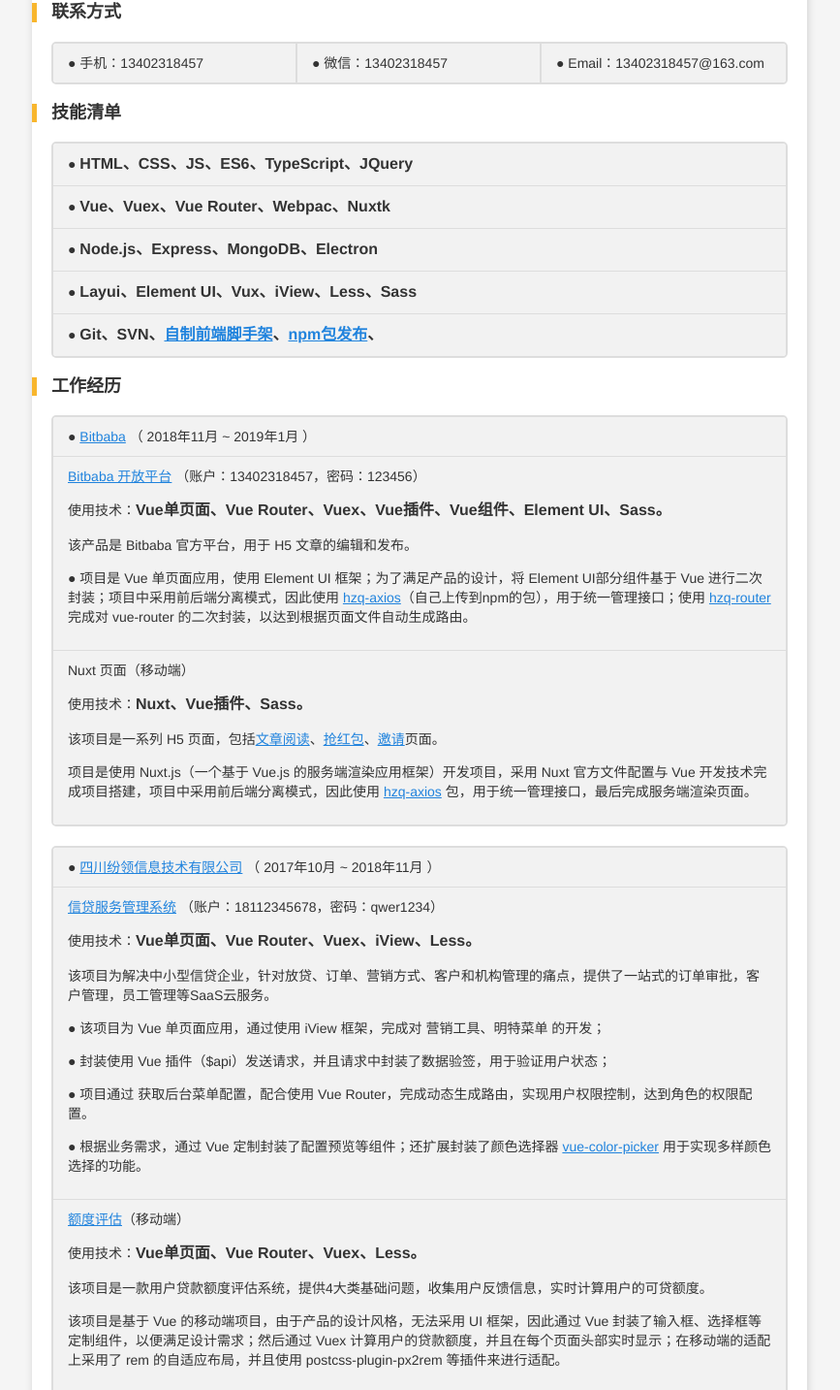
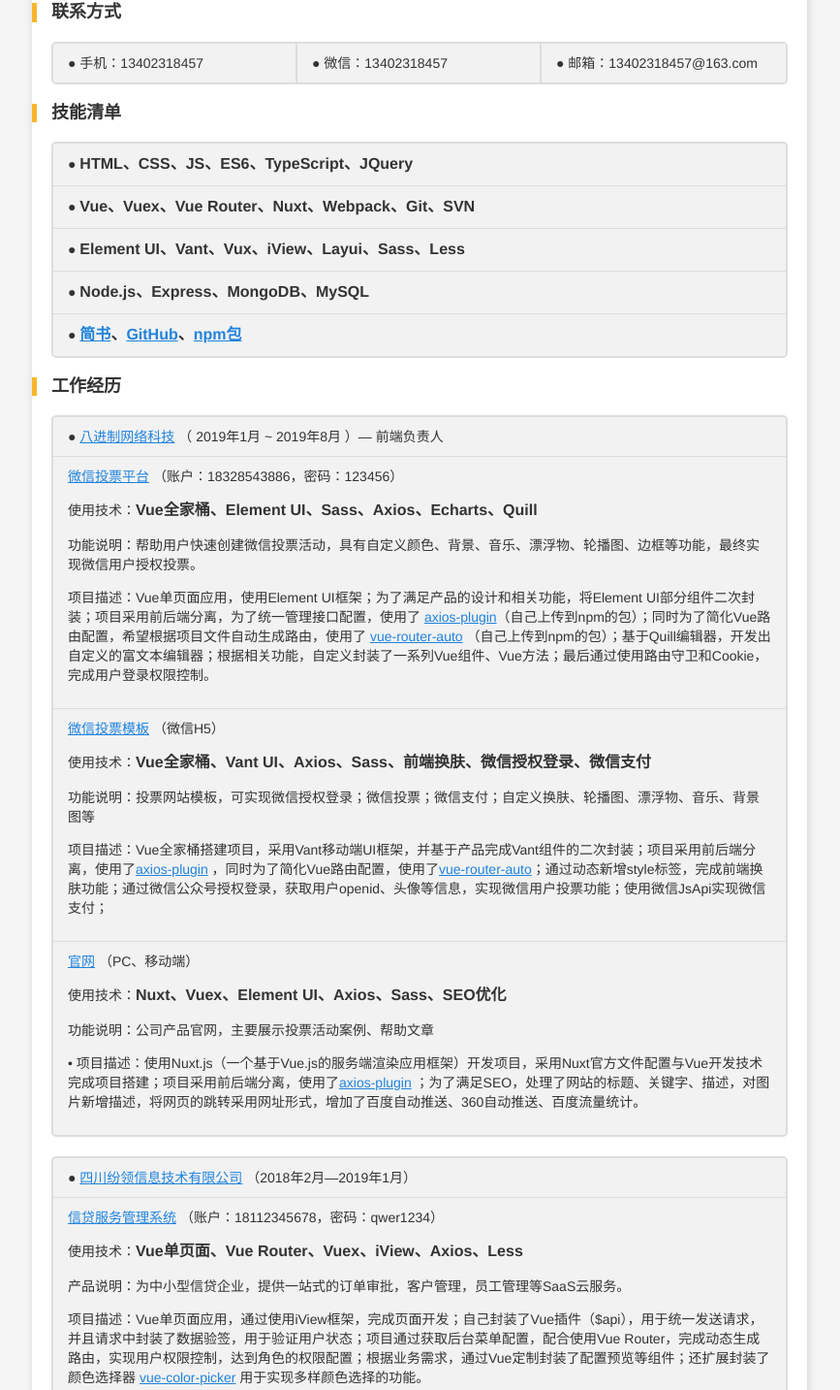
Before and after one commit to MrHzq/resume, a plain HTML site: page index.html in a window 1280 px wide. Shown: the part 235-1668 px from the top of the page at 97% size, without its empty margins (207-1074 px from the left). Drawn offline with Linux system fonts and the light colour scheme.

Commit message:
简历更新

```diff
--- a/index.html
+++ b/index.html
@@ -8,7 +8,7 @@
             content="width=device-width, initial-scale=1, maximum-scale=1, user-scalable=no"
         />
         <meta name="description" content="" />
-        <title>黄智强个人简历</title>
+        <title>前端-黄智强简历</title>
         <link rel="apple-touch-icon" href="apple-touch-icon.png" />
         <link
             href="https://cdn.bootcss.com/font-awesome/4.7.0/fonts/fontawesome-webfont.svg"
@@ -93,13 +93,13 @@
                     <div class="box bg-gray-lightest p-t-0 p-b-0">
                         <div class="row">
                             <div class="col-4 p-t-10 p-b-10">
-                                ● 黄智强 | 男 | 24岁
+                                ● 黄智强 | 男 | 25岁
                             </div>
                             <div class="col-4 p-t-10 p-b-10 border">
                                 ● 四川理工 | 计算机 | 本科
                             </div>
                             <div class="col-4 p-t-10 p-b-10 border">
-                                ● 应聘前端开发 | 2年工作经验
+                                ● 应聘前端开发 | 2年半经验
                             </div>
                         </div>
                     </div>
@@ -131,7 +131,7 @@
                                 ● 微信：13402318457
                             </div>
                             <div class="col-4 p-t-10 p-b-10 border">
-                                ● Email：13402318457@163.com
+                                ● 邮箱：13402318457@163.com
                             </div>
                         </div>
                     </div>
@@ -145,27 +145,31 @@
                         ● <b>HTML、CSS、JS、ES6、TypeScript、JQuery</b>
                     </div>
                     <div class="box bg-gray-lightest">
-                        ● <b>Vue、Vuex、Vue Router、Webpac、Nuxtk</b>
+                        ● <b>Vue、Vuex、Vue Router、Nuxt、Webpack、Git、SVN</b>
                     </div>
                     <div class="box bg-gray-lightest">
-                        ● <b>Node.js、Express、MongoDB、Electron</b>
+                        ● <b>Element UI、Vant、Vux、iView、Layui、Sass、Less</b>
                     </div>
                     <div class="box bg-gray-lightest">
-                        ● <b>Layui、Element UI、Vux、iView、Less、Sass</b>
+                        ● <b>Node.js、Express、MongoDB、MySQL</b>
                     </div>
                     <div class="box bg-gray-lightest">
                         ●
                         <b
-                            >Git、SVN、<a
-                                href="https://www.npmjs.com/package/hzq-cli"
+                            ><a
+                                href="https://www.jianshu.com/u/58c8ea51796e"
                                 target="_blank"
-                                >自制前端脚手架</a
+                                >简书</a
+                            >、<a
+                                href="https://github.com/MrHzq?tab=repositories"
+                                target="_blank"
+                                >GitHub</a
                             >、<a
                                 href="https://www.npmjs.com/~hzq"
                                 target="_blank"
-                                >npm包发布</a
-                            >、</b
-                        >
+                                >npm包</a
+                            >
+                        </b>
                     </div>
                 </div>
             </section>
@@ -179,76 +183,100 @@
                             class="m-t-0"
                             href="https://www.bitbaba.io/"
                             target="_blank"
-                            >Bitbaba</a
+                            >八进制网络科技</a
                         >
-                        （ 2018年11月 ~ 2019年1月 ）
+                        （ 2019年1月 ~ 2019年8月 ）— 前端负责人
                     </div>
                     <div class="box bg-gray-lightest">
                         <a
                             class="m-t-0"
-                            href="https://mp.beone.app/#/login"
+                            href="https://u.lppoll.com/login"
                             target="_blank"
-                            >Bitbaba 开放平台</a
+                            >微信投票平台</a
                         >
-                        （账户：13402318457，密码：123456）
+                        （账户：18328543886，密码：123456）
                         <p>
                             使用技术：<b
-                                >Vue单页面、Vue
-                                Router、Vuex、Vue插件、Vue组件、Element
-                                UI、Sass。</b
+                                >Vue全家桶、Element
+                                UI、Sass、Axios、Echarts、Quill</b
                             >
                         </p>
                         <p>
-                            该产品是 Bitbaba 官方平台，用于 H5
-                            文章的编辑和发布。
+                            功能说明：帮助用户快速创建微信投票活动，具有自定义颜色、背景、音乐、漂浮物、轮播图、边框等功能，最终实现微信用户授权投票。
                         </p>
                         <p>
-                            ● 项目是 Vue 单页面应用，使用 Element UI
-                            框架；为了满足产品的设计，将 Element UI部分组件基于
-                            Vue 进行二次封装；项目中采用前后端分离模式，因此使用
+                            项目描述：Vue单页面应用，使用Element
+                            UI框架；为了满足产品的设计和相关功能，将Element
+                            UI部分组件二次封装；项目采用前后端分离，为了统一管理接口配置，使用了
                             <a
-                                href="https://www.npmjs.com/package/hzq-axios"
+                                href="https://www.npmjs.com/package/axios-plugin"
                                 target="_blank"
-                                >hzq-axios</a
-                            >（自己上传到npm的包），用于统一管理接口；使用
+                                >axios-plugin</a
+                            >（自己上传到npm的包）；同时为了简化Vue路由配置，希望根据项目文件自动生成路由，使用了
                             <a
-                                href="https://www.npmjs.com/package/hzq-router"
+                                href="https://www.npmjs.com/package/vue-router-auto"
                                 target="_blank"
-                                >hzq-router</a
+                                >vue-router-auto</a
                             >
-                            完成对 vue-router
-                            的二次封装，以达到根据页面文件自动生成路由。
+                            （自己上传到npm的包）；基于Quill编辑器，开发出自定义的富文本编辑器；根据相关功能，自定义封装了一系列Vue组件、Vue方法；最后通过使用路由守卫和Cookie，完成用户登录权限控制。
                         </p>
                     </div>
                     <div class="box bg-gray-lightest">
-                        <p class="m-t-0">Nuxt 页面（移动端）</p>
-                        <p>使用技术：<b>Nuxt、Vue插件、Sass。</b></p>
+                        <a
+                            class="m-t-0"
+                            href="https://m807.wx.lpoll.net/act?act=1729&topic=1400&c=view"
+                            target="_blank"
+                            >微信投票模板</a
+                        >
+                        （微信H5）
                         <p>
-                            该项目是一系列 H5 页面，包括<a
-                                href="https://m.bitbaba.io/article/710"
-                                target="_blank"
-                                >文章阅读</a
-                            >、<a
-                                href="https://m.bitbaba.io/red-packet?code=1z9x755uefc0g"
-                                target="_blank"
-                                >抢红包</a
-                            >、<a
-                                href="https://m.bitbaba.io/invite?code=71hmva"
-                                target="_blank"
-                                >邀请</a
-                            >页面。
+                            使用技术：<b
+                                >Vue全家桶、Vant
+                                UI、Axios、Sass、前端换肤、微信授权登录、微信支付</b
+                            >
                         </p>
                         <p>
-                            项目是使用 Nuxt.js（一个基于 Vue.js
-                            的服务端渲染应用框架）开发项目，采用 Nuxt
-                            官方文件配置与 Vue
-                            开发技术完成项目搭建，项目中采用前后端分离模式，因此使用
+                            功能说明：投票网站模板，可实现微信授权登录；微信投票；微信支付；自定义换肤、轮播图、漂浮物、音乐、背景图等
+                        </p>
+                        <p>
+                            项目描述：Vue全家桶搭建项目，采用Vant移动端UI框架，并基于产品完成Vant组件的二次封装；项目采用前后端分离，使用了<a
+                                href="https://www.npmjs.com/package/axios-plugin"
+                                target="_blank"
+                                >axios-plugin</a
+                            >
+                            ，同时为了简化Vue路由配置，使用了<a
+                                href="https://www.npmjs.com/package/vue-router-auto"
+                                target="_blank"
+                                >vue-router-auto</a
+                            >；通过动态新增style标签，完成前端换肤功能；通过微信公众号授权登录，获取用户openid、头像等信息，实现微信用户投票功能；使用微信JsApi实现微信支付；
+                        </p>
+                    </div>
+                    <div class="box bg-gray-lightest">
+                        <p class="m-t-0">
                             <a
-                                href="https://www.npmjs.com/package/hzq-axios"
+                                class="m-t-0"
+                                href="https://www.lppoll.com/"
                                 target="_blank"
-                                >hzq-axios</a
+                                >官网</a
                             >
-                            包，用于统一管理接口，最后完成服务端渲染页面。
+                            （PC、移动端）
+                        </p>
+                        <p>
+                            使用技术：<b
+                                >Nuxt、Vuex、Element UI、Axios、Sass、SEO优化</b
+                            >
+                        </p>
+                        <p>
+                            功能说明：公司产品官网，主要展示投票活动案例、帮助文章
+                        </p>
+                        <p>
+                            •
+                            项目描述：使用Nuxt.js（一个基于Vue.js的服务端渲染应用框架）开发项目，采用Nuxt官方文件配置与Vue开发技术完成项目搭建；项目采用前后端分离，使用了<a
+                                href="https://www.npmjs.com/package/axios-plugin"
+                                target="_blank"
+                                >axios-plugin</a
+                            >
+                            ；为了满足SEO，处理了网站的标题、关键字、描述，对图片新增描述，将网页的跳转采用网址形式，增加了百度自动推送、360自动推送、百度流量统计。
                         </p>
                     </div>
                 </div>
@@ -261,7 +289,7 @@
                             target="_blank"
                             >四川纷领信息技术有限公司</a
                         >
-                        （ 2017年10月 ~ 2018年11月 ）
+                        （2018年2月—2019年1月）
                     </div>
                     <div class="box bg-gray-lightest">
                         <a
@@ -273,27 +301,16 @@
                         （账户：18112345678，密码：qwer1234）
                         <p>
                             使用技术：<b
-                                >Vue单页面、Vue Router、Vuex、iView、Less。</b
+                                >Vue单页面、Vue
+                                Router、Vuex、iView、Axios、Less</b
                             >
                         </p>
                         <p>
-                            该项目为解决中小型信贷企业，针对放贷、订单、营销方式、客户和机构管理的痛点，提供了一站式的订单审批，客户管理，员工管理等SaaS云服务。
+                            产品说明：为中小型信贷企业，提供一站式的订单审批，客户管理，员工管理等SaaS云服务。
                         </p>
                         <p>
-                            ● 该项目为 Vue 单页面应用，通过使用 iView
-                            框架，完成对 营销工具、明特菜单 的开发；
-                        </p>
-                        <p>
-                            ● 封装使用 Vue
-                            插件（$api）发送请求，并且请求中封装了数据验签，用于验证用户状态；
-                        </p>
-                        <p>
-                            ● 项目通过 获取后台菜单配置，配合使用 Vue
-                            Router，完成动态生成路由，实现用户权限控制，达到角色的权限配置。
-                        </p>
-                        <p>
-                            ● 根据业务需求，通过 Vue
-                            定制封装了配置预览等组件；还扩展封装了颜色选择器
+                            项目描述：Vue单页面应用，通过使用iView框架，完成页面开发；自己封装了Vue插件（$api），用于统一发送请求，并且请求中封装了数据验签，用于验证用户状态；项目通过获取后台菜单配置，配合使用Vue
+                            Router，完成动态生成路由，实现用户权限控制，达到角色的权限配置；根据业务需求，通过Vue定制封装了配置预览等组件；还扩展封装了颜色选择器
                             <a
                                 href="https://github.com/MrHzq/vue-color-picker"
                                 target="_blank"
@@ -310,20 +327,16 @@
                             >额度评估</a
                         >（移动端）
                         <p>
-                            使用技术：<b>Vue单页面、Vue Router、Vuex、Less。</b>
+                            使用技术：<b
+                                >Vue单页面、Vue Router、Vuex、Axios、Less</b
+                            >
                         </p>
                         <p>
-                            该项目是一款用户贷款额度评估系统，提供4大类基础问题，收集用户反馈信息，实时计算用户的可贷额度。
+                            产品说明：一款用户贷款额度评估系统，提供4大类基础问题，实时计算用户的可贷额度。
                         </p>
                         <p>
-                            该项目是基于 Vue
-                            的移动端项目，由于产品的设计风格，无法采用 UI
-                            框架，因此通过 Vue
-                            封装了输入框、选择框等定制组件，以便满足设计需求；然后通过
-                            Vuex
-                            计算用户的贷款额度，并且在每个页面头部实时显示；在移动端的适配上采用了
-                            rem 的自适应布局，并且使用 postcss-plugin-px2rem
-                            等插件来进行适配。
+                            项目描述：基于Vue的移动端项目，由于产品的设计风格，无法采用UI框架，因此通过Vue封装了输入框、选择框等定制组件，以便满足设计需求；然后通过Vuex计算用户的贷款额度，并且在每个页面头部实时累加显示；在移动端的适配上采用了rem的自适应布局，并且使用
+                            postcss-plugin-px2rem 等插件来进行适配。
                         </p>
                     </div>
                     <div class="box bg-gray-lightest">
@@ -335,16 +348,15 @@
                         >（移动端） （账户：18113133187，密码：qwer1234）
                         <p>
                             使用技术：<b
-                                >Vue单页面、Vue Router、Vuex、Vux、Less。</b
+                                >Vue单页面、Vue
+                                Router、Vuex、Vux、Axios、Less</b
                             >
                         </p>
                         <p>
-                            该项目是为代理、渠道等不同角色，量身打造的一款手机分期服务管理系统。它包含角色组织、渠道配置、订单流程、分期费率配置等功能，解决了用户多角色使用的问题。
+                            产品说明：为代理、渠道等不同角色，量身打造的一款手机分期服务管理系统。
                         </p>
                         <p>
-                            项目是基于 Vue 并且使用了移动端 VUX 作为 UI
-                            框架，考虑到移动端基于本项目的适配问题，对十多个组件进行了二次封装，完善其样式和功能，使其更符合项目需要；该项目为了灵活的可配置性，大量使用了动态渲染，包括菜单，列表等展示的内容使用了动态组件的方法来进行渲染，并且在该基础上结合
-                            Vuex，VueRouter 进行了动态的用户权限配置。
+                            项目描述：基于Vue并且使用了移动端VUX作为UI框架，考虑到移动端的适配问题，对十多个VUX组件进行了二次封装，完善其样式和功能，使其更符合项目需要；该项目为了灵活的可配置性，大量使用动态组件的方法来进行渲染，并且在该基础上结合Vuex，VueRouter进行了用户权限配置。
                         </p>
                     </div>
                 </div>
@@ -357,7 +369,7 @@
                             target="_blank"
                             >成都云玺科技有限公司</a
                         >
-                        （ 2016年11月 ~ 2017年10月 ）
+                        （2017年1月—2018年2月）— 独立负责前端
                     </div>
                     <div class="box bg-gray-lightest">
                         <a
@@ -374,16 +386,17 @@
                             >
                         </p>
                         <p>
-                            该项目是一个数字印刷管理系统，主要针对图文广告行业业绩提升的。它能实现套餐版本相互联通，高效点对点传输订单和文件，合作伙伴之间相互进行询价、报价、外协派单等，极大提升业绩。
+                            产品说明：数字印刷管理系统，功能有套餐版本联通，文件传输等，用于图文广告业绩提升。
                         </p>
                         <p>
-                            项目是Vue 单页面应用，使用 Layui 作为 UI 框架，因为
-                            Layui 不是基于 Vue 的，所以重点解决了它与 Vue
+                            项目描述：Vue 单页面应用，使用 Layui 作为 UI
+                            框架，因为 Layui 不是基于 Vue 的，所以重点解决了它与
+                            Vue
                             之间的加载顺序和数据交互问题；为了满足产品的设计，将
                             Layui 部分组件基于 Vue
                             进行二次封装；项目中采用前后端分离模式，因此基于 Vue
-                            封装了“接口请求”插件（$api），用于统一管理接口；使用
-                            Vuex 来管理状态，实现全局加载效果。
+                            封装了插件（$api），用于统一管理接口；使用 Vuex
+                            来管理状态，实现全局加载效果。
                         </p>
                     </div>
                     <div class="box bg-gray-lightest">
@@ -395,14 +408,14 @@
                             >
                         </p>
                         <p>
-                            该项目是主要是针对【云玺印-会员管理系统】的后台系统。能实现对套餐商品的配置，会员管系统的用户权限，用户数据分析。
+                            产品说明：针对【云玺印-会员管理系统】的后台系统。实现套餐商品配置，用户数据分析等
                         </p>
                         <p>
-                            项目是基于 Vue 的单页面应用，使用 Layui
+                            项目描述：基于 Vue 的单页面应用，使用 Layui
                             框架，通过封装 Vue
                             插件（$api）实现统一的接口请求；通过 Vue Router
-                            的路由守卫，实现用户页面权限控制，并且配合
-                            Vuex、sessionStorage 完成按钮权限控制。
+                            的路由守卫，实现用户页面权限控制，并且配合 Vuex
+                            完成按钮权限控制。
                         </p>
                     </div>
                 </div>
@@ -435,27 +448,27 @@
                         >
                     </div>
                     <div class="box bg-gray-lightest">
-                        ● hzq-axios（axios 请求封装）：
+                        ● axios-plugin（axios 请求封装）：
                         <a
-                            href="https://github.com/MrHzq/hzq-axios"
+                            href="https://github.com/MrHzq/axios-plugin"
                             target="_blank"
-                            >https://github.com/MrHzq/hzq-axios</a
+                            >https://github.com/MrHzq/axios-plugin</a
                         >
                     </div>
                     <div class="box bg-gray-lightest">
-                        ● hzq-router（Vue Router 封装）：
+                        ● vue-router-auto（自动生成Vue路由配置）：
                         <a
-                            href="https://github.com/MrHzq/hzq-router"
+                            href="https://github.com/MrHzq/vue-router-auto"
                             target="_blank"
-                            >https://github.com/MrHzq/hzq-router</a
+                            >https://github.com/MrHzq/vue-router-auto</a
                         >
                     </div>
                     <div class="box bg-gray-lightest">
-                        ● template_cli2_base（Vue 项目模板--Vue Cli 2 + Base）：
+                        ● vue-tool-plugin（vue常用工具、方法）：
                         <a
-                            href="https://github.com/MrHzq/template_cli2_base"
+                            href="https://github.com/MrHzq/vue-tool-plugin"
                             target="_blank"
-                            >https://github.com/MrHzq/template_cli2_base</a
+                            >https://github.com/MrHzq/vue-tool-plugin</a
                         >
                     </div>
                 </div>
@@ -467,9 +480,9 @@
                     <div class="box bg-gray-lightest">
                         ●
                         <a
-                            href="https://www.jianshu.com/p/6ccbbc16be5d"
+                            href="https://www.jianshu.com/p/c98289e1531d"
                             target="_blank"
-                            >《前端错误收集脚本》</a
+                            >《Vue Cli2 项目打包优化》</a
                         >
                     </div>
                     <div class="box bg-gray-lightest">
```
Also changed, not shown: 1 other file.
